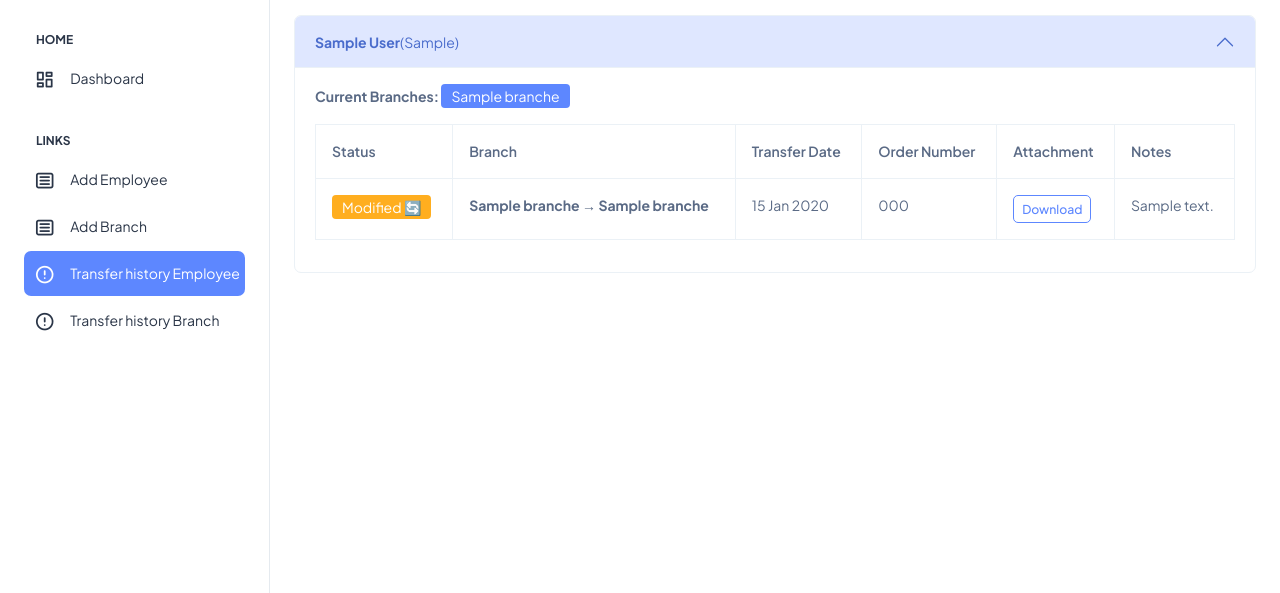
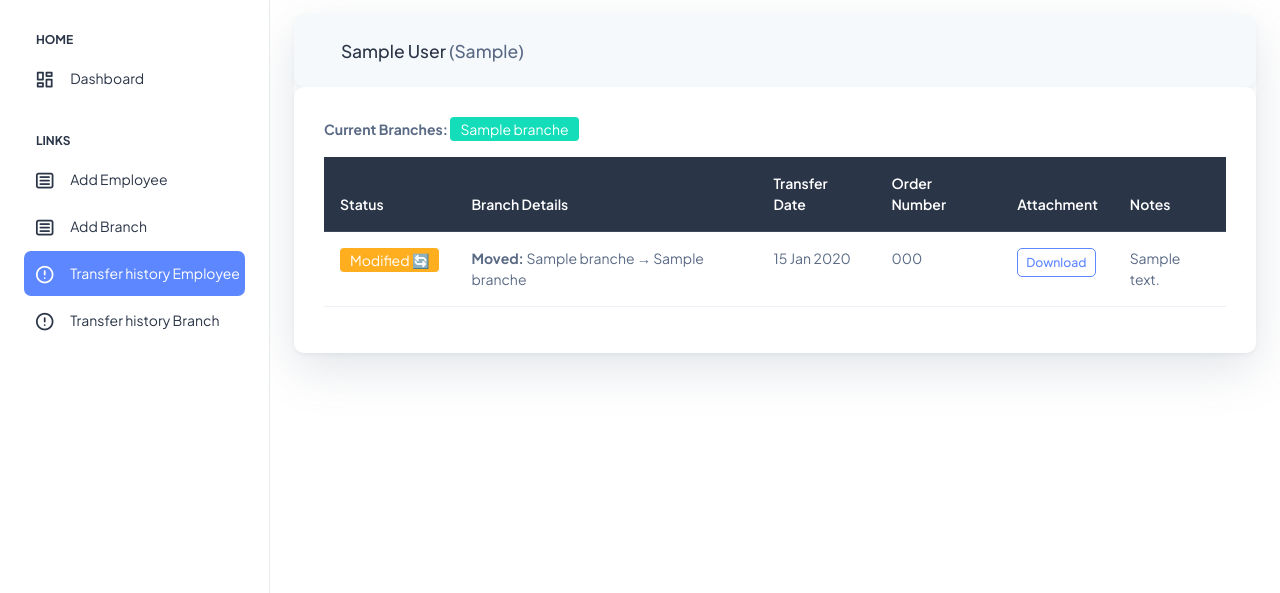
Before and after one commit to kartikaygandhi123/employee_management, a PHP site: page /transfer_history_employee.php in a window 1280 px wide, after a click that opens the changed part. Shown: the part 70-663 px from the top of the page. Run offline with PHP 8.4, Linux system fonts and the light colour scheme; the visitor is signed in with stand-in values (Sample User, id 1); tables that the repository leaves empty or names only in its code hold one stand-in row (values such as "Sample post"); some libraries are stand-ins or nearby versions.

Commit message:
working with updated  transfer history

```diff
--- a/dashboard.php
+++ b/dashboard.php
@@ -141,8 +141,7 @@ if (isset($_SESSION['error_message'])) {
                     <td><?= $employee['position'] ?></td>
                     <td><?= $employee['branches'] ?: 'No Branch Assigned' ?></td>
                     <td>
-                        <a class="btn btn-outline-primary m-1" href="assign_branch.php?id=<?= $employee['id'] ?>">Assign Branch</a> |
-                        <a class="btn btn-outline-secondary m-1" href="transfer_employee.php?id=<?= $employee['id'] ?>">Transfer</a>
+                        <a class="btn btn-outline-primary m-1" href="assign_branch.php?id=<?= $employee['id'] ?>">Assign/Transfer</a>
                     </td>
                 </tr>
             <?php endwhile; ?>
--- a/includes/db.php
+++ b/includes/db.php
@@ -4,7 +4,7 @@ $user = 'u754798798_ems_user';
 $password = '#Pgckot999';
 $dbname = 'u754798798_ems';
 
-$conn = new mysqli($host, $user, $password, $dbname,3360);
+$conn = new mysqli($host, $user, $password, $dbname);
 
 if ($conn->connect_error) {
     die("Connection failed: " . $conn->connect_error);
--- a/transfer_history_employee.php
+++ b/transfer_history_employee.php
@@ -22,27 +22,31 @@ $employees_result = mysqli_query($conn, $employees_query);
     <?php include 'includes/navbar.php'; ?>
 
     <div class="container-fluid">
-        <div class="accordion" id="transferAccordion">
         <?php while ($employee = mysqli_fetch_assoc($employees_result)) {
             $emp_id = $employee['id'];
         ?>
-                <div class="accordion-item">
-                    <h2 class="accordion-header" id="heading<?php echo $emp_id; ?>">
-                        <button class="accordion-button collapsed" type="button" data-bs-toggle="collapse" data-bs-target="#collapse<?php echo $emp_id; ?>" aria-expanded="false">
-                            <strong><?php echo $employee['name']; ?></strong> (<?php echo $employee['position']; ?>)
+            <div class="card shadow-lg mb-4 border-0" style="background: #f8f9fa; border-radius: 10px;">
+                <div class="card-header bg-light text-dark border-0 shadow-sm" style="border-radius: 10px;">
+                    <h5 class="mb-0">
+                        <button class="btn btn-link text-dark text-decoration-none fw-bold w-100 text-start"
+                                type="button" data-bs-toggle="collapse"
+                                data-bs-target="#collapse<?php echo $emp_id; ?>">
+                            <i class="fas fa-user"></i> <?php echo $employee['name']; ?>
+                            <span class="text-muted">(<?php echo $employee['position']; ?>)</span>
                         </button>
-                    </h2>
-                    <div id="collapse<?php echo $emp_id; ?>" class="accordion-collapse collapse" data-bs-parent="#transferAccordion">
-                        <div class="accordion-body">
+                    </h5>
+                </div>
+                <div id="collapse<?php echo $emp_id; ?>" class="collapse">
+                    <div class="card-body bg-white shadow-sm" style="border-radius: 10px;">
                         <p><strong>Current Branches: </strong>
-                                <span class="badge bg-primary"><?php echo $employee['current_branches'] ?: 'None'; ?></span>
+                            <span class="badge bg-success"><?php echo $employee['current_branches'] ?: 'None'; ?></span>
                         </p>
 
-                            <table class="table table-bordered">
-                                <thead>
+                        <table class="table table-hover">
+                            <thead class="table-dark">
                                 <tr>
                                     <th>Status</th>
-                                        <th>Branch</th>
+                                    <th>Branch Details</th>
                                     <th>Transfer Date</th>
                                     <th>Order Number</th>
                                     <th>Attachment</th>
@@ -65,25 +69,22 @@ $employees_result = mysqli_query($conn, $employees_query);
 
                                 while ($row = mysqli_fetch_assoc($transfers_result)) {
                                     $status = "";
+                                    $branch_info = "";
+
                                     if ($row['from_branch'] == null && $row['to_branch'] != null) {
                                         $status = '<span class="badge bg-success">Assigned ✅</span>';
+                                        $branch_info = "<strong>Added: </strong> {$row['to_branch']}";
                                     } elseif ($row['from_branch'] != null && $row['to_branch'] == null) {
                                         $status = '<span class="badge bg-danger">Removed ❌</span>';
+                                        $branch_info = "<strong>Removed: </strong> {$row['from_branch']}";
                                     } elseif ($row['from_branch'] != null && $row['to_branch'] != null) {
                                         $status = '<span class="badge bg-warning">Modified 🔄</span>';
+                                        $branch_info = "<strong>Moved: </strong> {$row['from_branch']} → {$row['to_branch']}";
                                     }
                                 ?>
                                     <tr>
                                         <td><?php echo $status; ?></td>
-                                            <td>
-                                                <?php
-                                                if ($row['from_branch'] && $row['to_branch']) {
-                                                    echo "<strong>{$row['from_branch']}</strong> → <strong>{$row['to_branch']}</strong>";
-                                                } else {
-                                                    echo "<strong>{$row['to_branch']}</strong>";
-                                                }
-                                                ?>
-                                            </td>
+                                        <td><?php echo $branch_info; ?></td>
                                         <td><?php echo date('d M Y', strtotime($row['transfer_date'])); ?></td>
                                         <td><?php echo $row['order_number'] ?: 'N/A'; ?></td>
                                         <td>
@@ -104,6 +105,5 @@ $employees_result = mysqli_query($conn, $employees_query);
         <?php } ?>
     </div>
 </div>
-</div>
 
 <?php include 'includes/footer.php'; ?>
```
Also changed, not shown: assign_branch.php (+15 -19 lines), update_branches.php (+15 -44 lines). Lines whose indentation alone changed are shown as unchanged.
